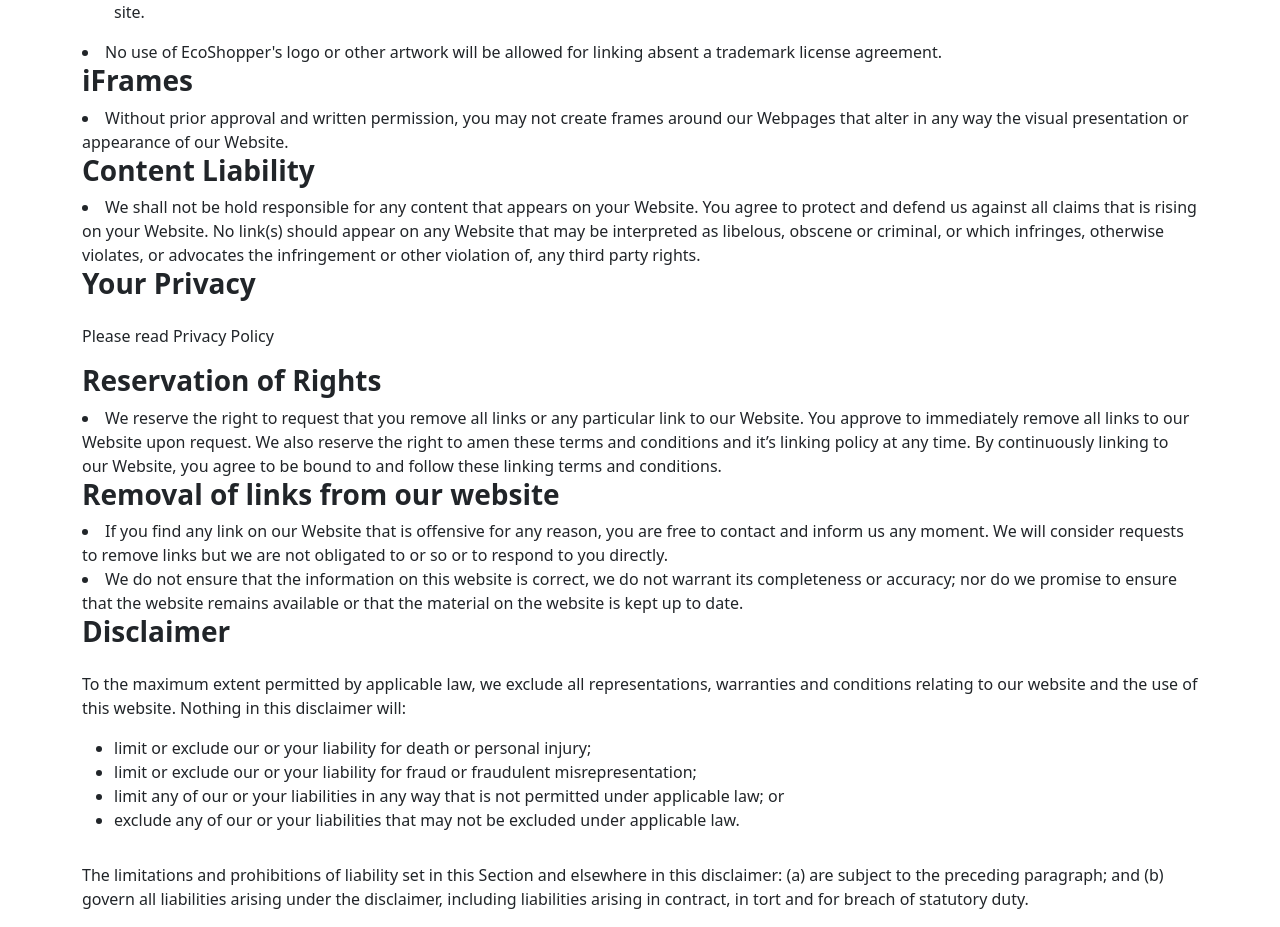
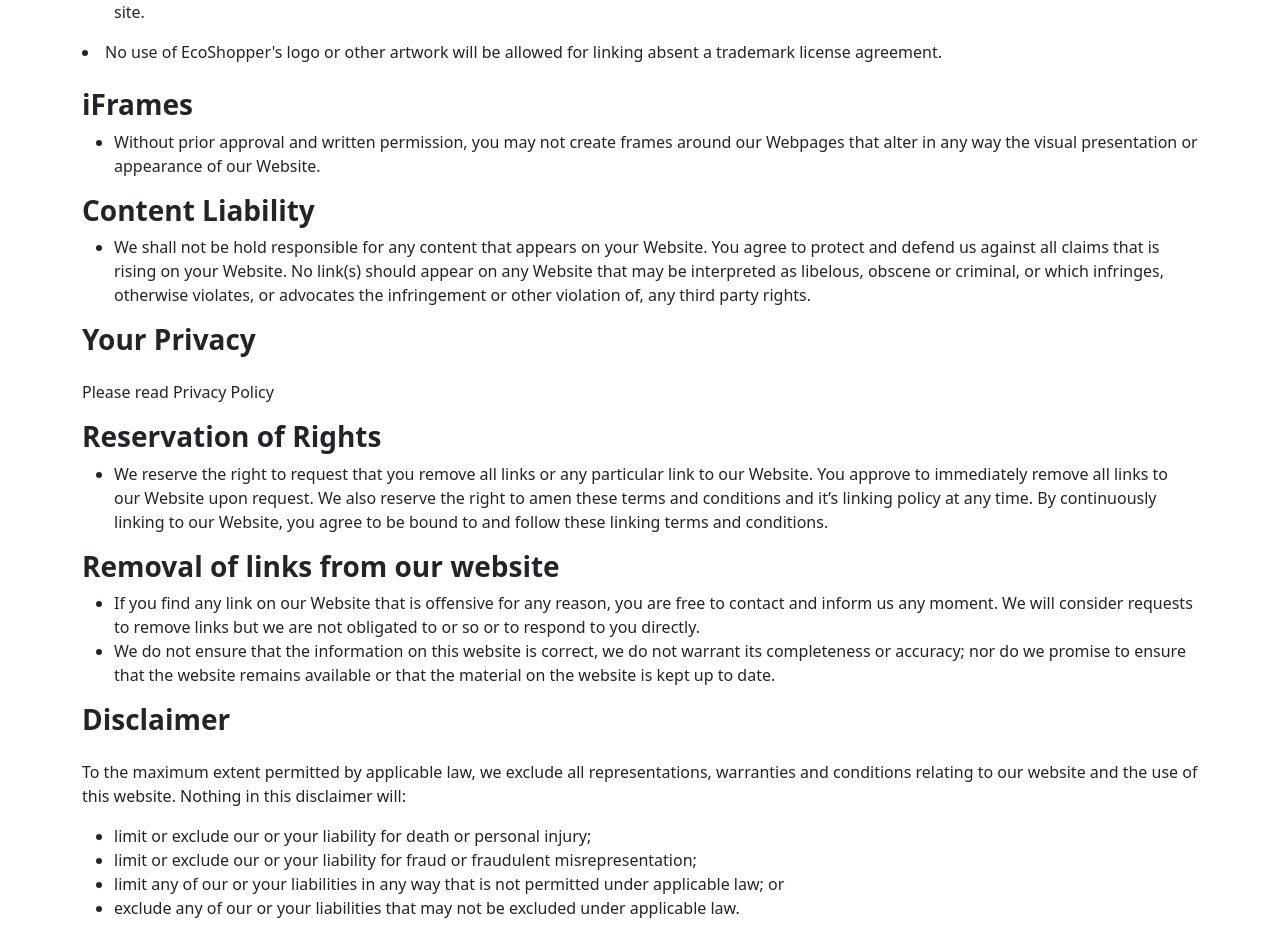
Before and after one commit to Noor-Alina/COMP3340-Project, a React (Create React App) app: page /TAC in a window 1280 px wide. Shown: the part 2063-2990 px from the top of the page. Built offline with nearby package versions, Linux system fonts and the light colour scheme; no server answers; what google-maps-react would draw is missing.

Commit message:
adding overriden changes in TAC

```diff
--- a/src/static/TAC.js
+++ b/src/static/TAC.js
@@ -4,8 +4,7 @@ export default class TAC extends React.Component {
 
     render() {
         return (
-            // <div style={{marginTop: 20}} className="d-flex align-items-center justify-content-center margin-top:5">
-                <div>
+            <div>
 
             <div className="container">
                 <div><br/></div>
@@ -205,17 +204,17 @@ export default class TAC extends React.Component {
                     No use of EcoShopper's logo or other artwork will be allowed for
                     linking absent a trademark license agreement.
                 </li>
-
+                <br/>
                 <h3><strong>iFrames</strong></h3>
-
+                <ul>
                 <li>
                     Without prior approval and written permission, you may not create frames
                     around our Webpages that alter in any way the visual presentation or
                     appearance of our Website.
                 </li>
-
+                </ul>
                 <h3><strong>Content Liability</strong></h3>
-
+                <ul>
                 <li>
                     We shall not be hold responsible for any content that appears on your
                     Website. You agree to protect and defend us against all claims that is
@@ -224,13 +223,13 @@ export default class TAC extends React.Component {
                     otherwise violates, or advocates the infringement or other violation of,
                     any third party rights.
                 </li>
-
+                </ul>
                 <h3><strong>Your Privacy</strong></h3>
 
                 <p className="tac-text">Please read Privacy Policy</p>
 
                 <h3><strong>Reservation of Rights</strong></h3>
-
+                <ul>
                 <li>
                     We reserve the right to request that you remove all links or any
                     particular link to our Website. You approve to immediately remove all
@@ -239,9 +238,9 @@ export default class TAC extends React.Component {
                     continuously linking to our Website, you agree to be bound to and follow
                     these linking terms and conditions.
                 </li>
-
+                </ul>
                 <h3><strong>Removal of links from our website</strong></h3>
-
+                <ul>
                 <li>
                     If you find any link on our Website that is offensive for any reason,
                     you are free to contact and inform us any moment. We will consider
@@ -255,7 +254,7 @@ export default class TAC extends React.Component {
                     that the website remains available or that the material on the website
                     is kept up to date.
                 </li>
-
+                </ul>
                 <h3><strong>Disclaimer</strong></h3>
 
                 <p className="tac-text">
```
